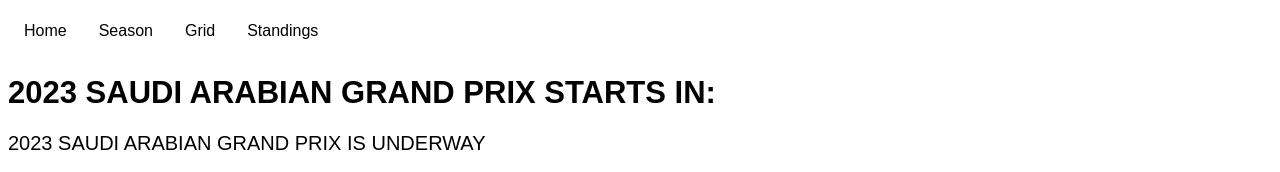
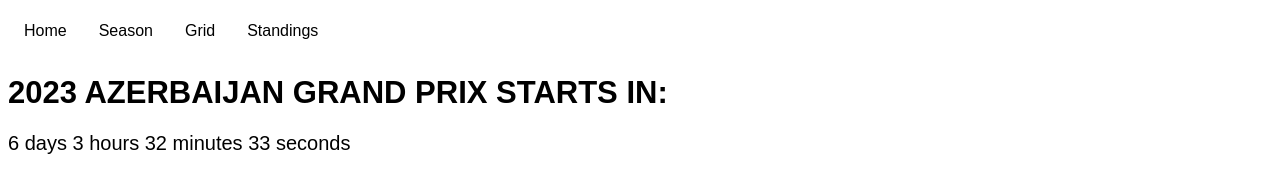
Before and after one commit to peterfighterX/F1-2023, a plain HTML site: page index.html in a window 1280 px wide. Shown: the top 172 px of the page. Drawn offline with Linux system fonts and the light colour scheme; files whose address does not match are found by name.

Commit message:
Update index.html

```diff
--- a/index.html
+++ b/index.html
@@ -38,11 +38,11 @@
                     </div>
         </header>
             </div>
-            <h1>2023 SAUDI ARABIAN GRAND PRIX STARTS IN:</h1>
+            <h1>2023 AZERBAIJAN GRAND PRIX STARTS IN:</h1>
             <p id="demo"></p>
             <script>
                 // Set the date we're counting down to
-                var countDownDate = new Date("Mar 19, 2023 18:00:00").getTime();
+                var countDownDate = new Date("Apr 30, 2023 13:00:00").getTime();
 
                 // Update the count down every 1 second
                 var x = setInterval(function() {
@@ -72,7 +72,7 @@
                 </script>
             <figure>
                 <a><img class="picture"
-                    src="images/saudiarabia.png">
+                    src="images/azerbaijan.png">
                 </a>
 
     </body>
```
